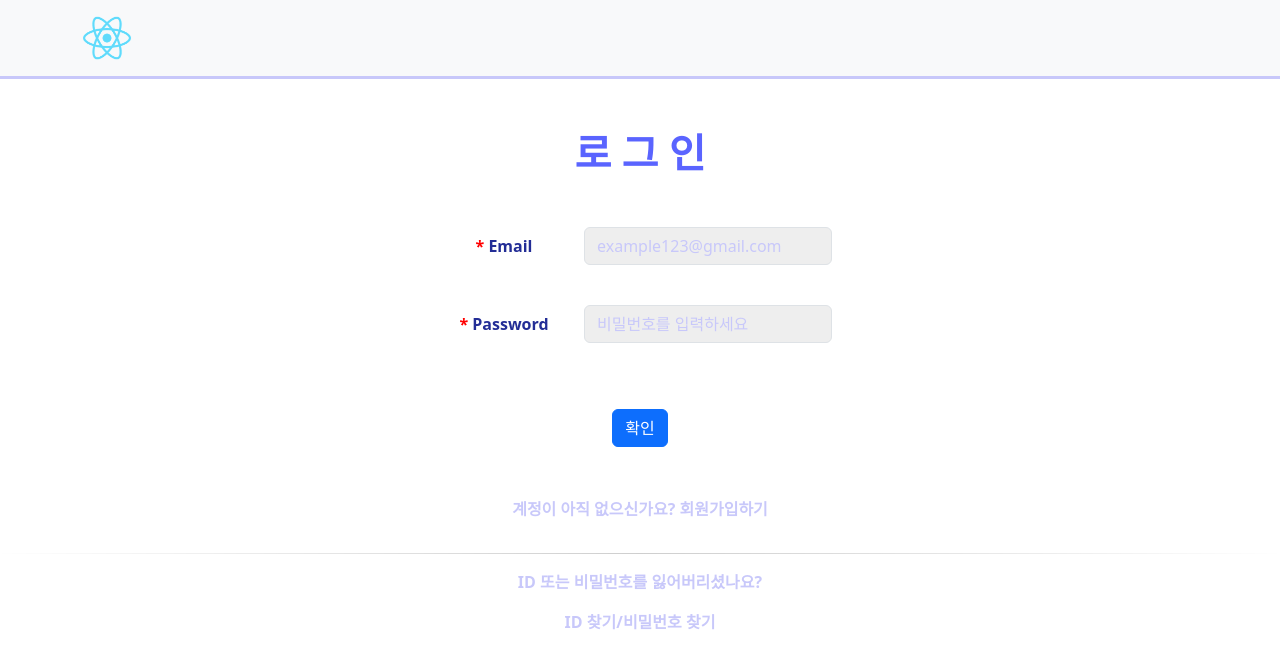
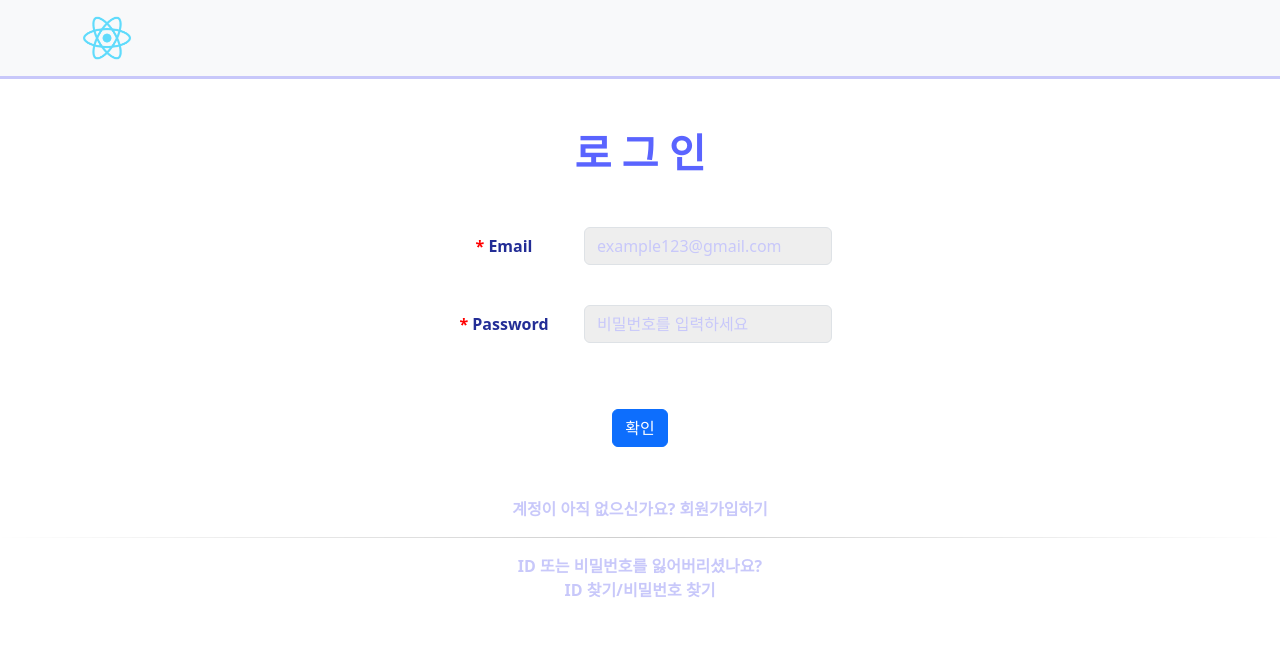
Before and after one commit to seophohoho/PlanIsJustNow-fe, a React (Create React App) app: page / in a window 1280 px wide. Shown: the top 668 px of the page. Built offline with nearby package versions, Linux system fonts and the light colour scheme.

Commit message:
p 태그 초기화, 택스트, 요소 중앙정렬 css 추가

```diff
--- a/src/styles/CalenderMain.css
+++ b/src/styles/CalenderMain.css
@@ -3,8 +3,19 @@ a{
     color: rgb(35, 45, 150);
     font-weight: 800;
 }
+
+p{
+    margin-bottom: 0px;
+}
+.text-center{
+    text-align: center;
+}
+
 .space-rap{
     white-space:nowrap;
+}
+.m-auto{
+    margin: auto;
 }
 
 .m-top-20{
```
